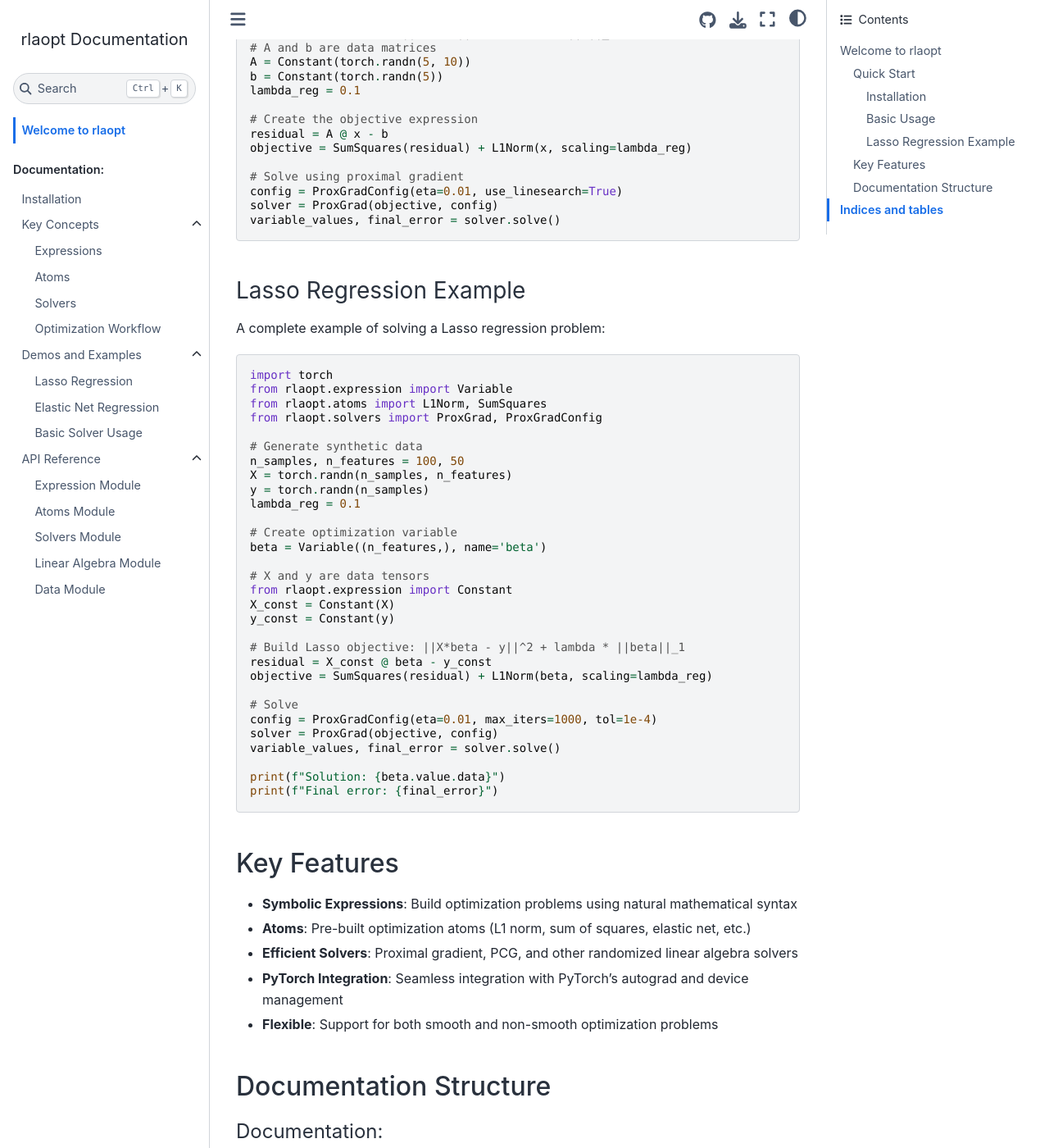
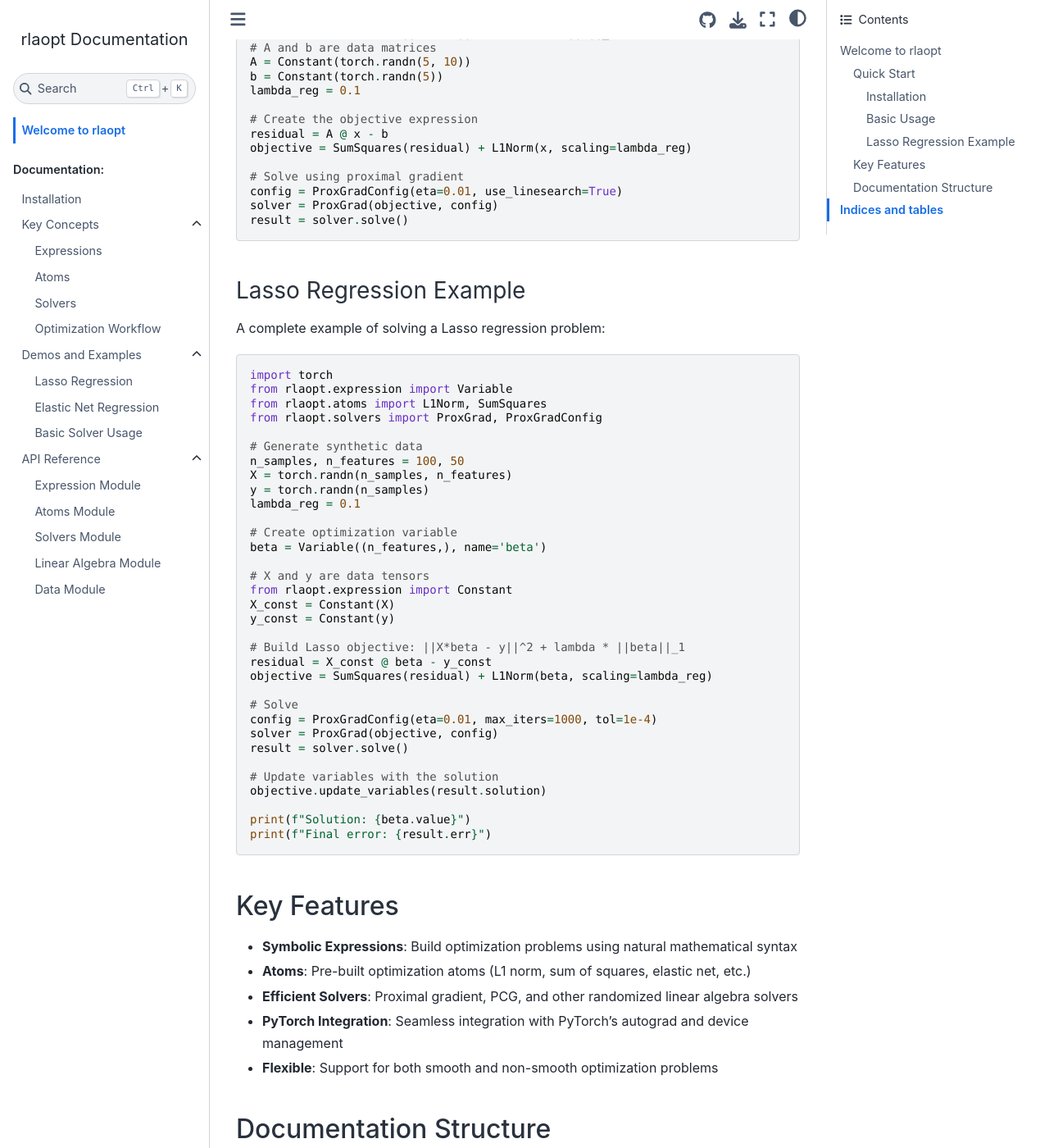
Before and after one commit to udellgroup/rlaopt, a Sphinx documentation site: the page built from docs/index.rst, in a window 1280 px wide and 1400 px high, scrolled down 838 px. Shown: the whole window at 82% size. Built offline with Sphinx 7.4.7 and the Sphinx Book theme 1.1.4, drawn with Linux system fonts in a browser that asks for light colours.

Commit message:
more docs fixes

```diff
--- a/docs/index.rst
+++ b/docs/index.rst
@@ -46,7 +46,7 @@ Here's a simple example of creating variables and building expressions:
    # Solve using proximal gradient
    config = ProxGradConfig(eta=0.01, use_linesearch=True)
    solver = ProxGrad(objective, config)
-   variable_values, final_error = solver.solve()
+   result = solver.solve()
 
 Lasso Regression Example
 ~~~~~~~~~~~~~~~~~~~~~~~~
@@ -81,10 +81,13 @@ A complete example of solving a Lasso regression problem:
    # Solve
    config = ProxGradConfig(eta=0.01, max_iters=1000, tol=1e-4)
    solver = ProxGrad(objective, config)
-   variable_values, final_error = solver.solve()
+   result = solver.solve()
 
-   print(f"Solution: {beta.value.data}")
-   print(f"Final error: {final_error}")
+   # Update variables with the solution
+   objective.update_variables(result.solution)
+
+   print(f"Solution: {beta.value}")
+   print(f"Final error: {result.err}")
 
 Key Features
 ------------
```
Also changed, not shown: docs/api/solvers.rst (+7 -12 lines), 1 other file.
